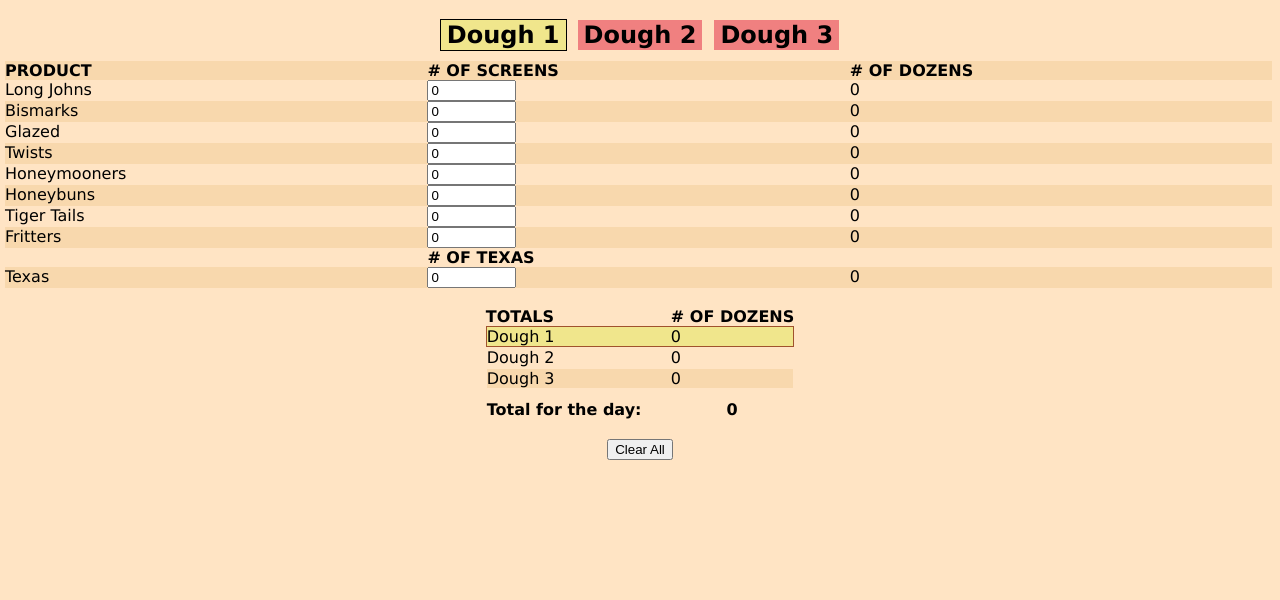
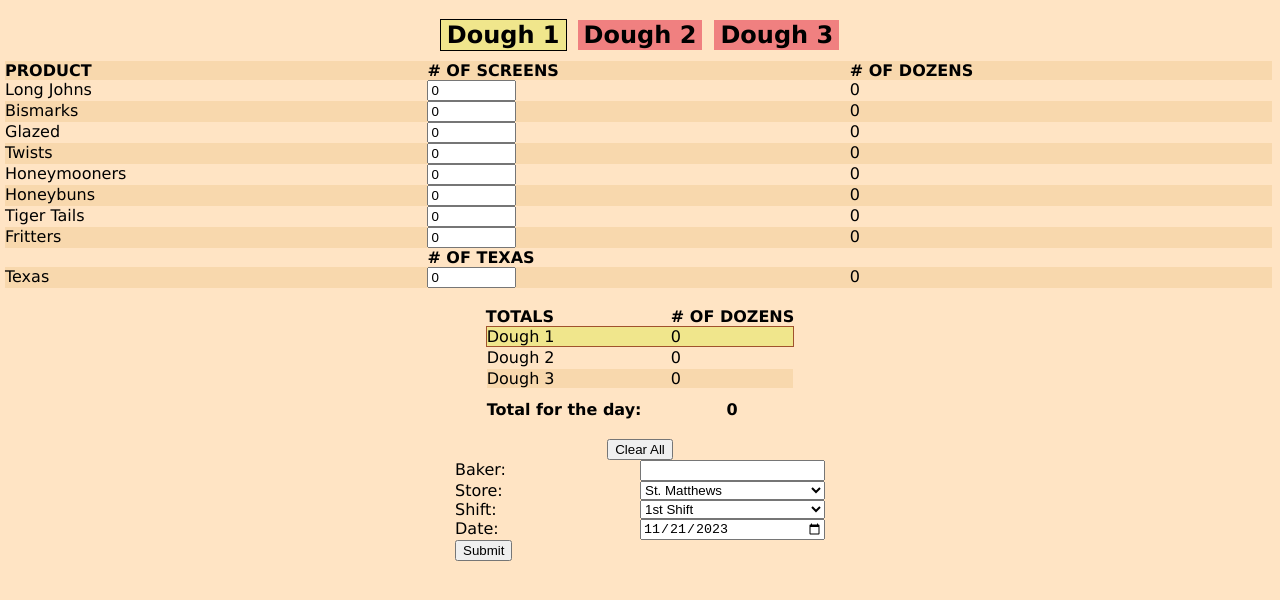
Before and after one commit to natecramer/yieldsheet, a plain HTML site: page index.html in a window 1280 px wide. Drawn offline with Linux system fonts and the light colour scheme.

Commit message:
Add basic fields
Date thing also fixes to prev day if you pick 3rd shift

```diff
--- a/index.html
+++ b/index.html
@@ -6,6 +6,7 @@
     <title>Yield Sheet</title>
     <link rel="stylesheet" href="./style.css">
     <link rel="icon" href="/icon.png">
+    <script src="./submit.js" defer></script>
     <script src="./script.js" defer></script>
 </head>
 <body style="margin: 0;">
@@ -32,7 +33,33 @@
         </div>
         <br>
         <button onclick="clearAll()">Clear All</button>
+        <div id="submit-cont">
+            <form action="/submit-form" method="post" id="submit-form">
+                <label for="baker-name">Baker:</label>
+                <input type="text" name="baker-name" id="submit-baker">
+                <!-- <br> -->
+                <label for="store">Store:</label>
+                <select name="store" id="submit-store">
+                    <option value="dutchmans">St. Matthews</option>
+                    <option value="jeffersonville">Jeffersonville, IN</option>
+                    <option value="hurstbourne">Hurstbourne Pkwy</option>
+                    <option value="paristown">Paristown</option>
+                    <option value="fern creek">Fern Creek</option>
+                    <option value="springhurst">Springhurst</option>
+                </select>
+                <!-- <br> -->
+                <label for="shift">Shift:</label>
+                <select name="shift" id="submit-shift">
+                    <option value="1st">1st Shift</option>
+                    <option value="2nd">2nd Shift</option>
+                    <option value="3rd">3rd Shift</option>
+                </select>
+                <!-- <br> -->
+                <label for="date">Date:</label>
+                <input type="date" id="submit-date" name="date">
+            </form>
+            <button onclick="clearAll()">Submit</button>
+        </div>
     </div>
-    hello
 </body>
 </html>
--- a/script.js
+++ b/script.js
@@ -556,6 +556,7 @@ function run() {
     setDough(currentDoughIdx);
     // updateSheetDisplay();
     // calcAll();
+    initSubmitStuff();
 }
 
 run();
--- a/style.css
+++ b/style.css
@@ -154,3 +154,8 @@ body, h1, h2, h3, h4, h5, h6, .doughbutton {
     justify-self: center;
     align-self: center;
 }
+
+#submit-form {
+    display: grid;
+    grid-template-columns: 1fr 1fr;
+}
--- /dev/null
+++ b/submit.js
@@ -0,0 +1,72 @@
+var dateWasManuallySet = false;
+
+// html elements
+var storeElem = document.getElementById('submit-store');
+var shiftElem = document.getElementById('submit-shift');
+shiftElem.addEventListener('change', setTodayToYesterdayIf3rdShift);
+var dateElem = document.getElementById('submit-date');
+dateElem.addEventListener('change', () => {
+    dateWasManuallySet = true;
+});
+
+function jsDateToHtmlDate(jsdate) {
+    var day = String(jsdate.getDate()).padStart(2, '0');
+    var month = String(jsdate.getMonth() + 1).padStart(2, '0');
+    var year = jsdate.getFullYear();
+    return year + '-' + month + '-' + day;
+}
+
+// Handles timezone discrepencies from passing a date as a string
+// when making a Date object (ex "2023-11-21")
+// This function takes a YYYY-MM-DD format to work correctly
+function htmlDateToJsDate(htmldate) {
+    vals = htmldate.split('-', 3);
+    var year = vals[0];
+    var month = vals[1];
+    var day = vals[2];
+    return new Date(year, month, day);
+}
+
+function setDateElemToToday() {
+    var today = new Date();
+    var day = String(today.getDate()).padStart(2, '0');
+    var month = String(today.getMonth() + 1).padStart(2, '0');
+    var year = today.getFullYear();
+
+    dateElem.value = year + '-' + month + '-' + day;
+
+    // if 3rd shift, try to correct the time to the previous day, but only if it's late into the shift (early in the morning)
+    if (today.getHours() < 12) {
+        setTodayToYesterdayIf3rdShift();
+    }
+}
+
+function initSubmitStuff() {
+    if (!dateWasManuallySet) {
+        setDateElemToToday();
+    }
+}
+
+function isDateToday() {
+    var today = new Date();
+    var formatted = jsDateToHtmlDate(today);
+    console.log(formatted);
+    console.log(dateElem.value);
+    return dateElem.value === jsDateToHtmlDate(today);
+}
+
+function subtractOneDay(dateInputValue) {
+    var date = htmlDateToJsDate(dateInputValue);
+    date.setDate(date.getDate() - 1);
+    return jsDateToHtmlDate(date);
+}
+
+// If on 3rd shift it will set the date to the previous day
+function setTodayToYesterdayIf3rdShift() {
+    if (shiftElem.value === '3rd' && isDateToday() && !dateWasManuallySet) {
+
+        dateElem.value = subtractOneDay(dateElem.value);
+        console.log("yep");
+    }
+    console.log("nope");
+}
```
